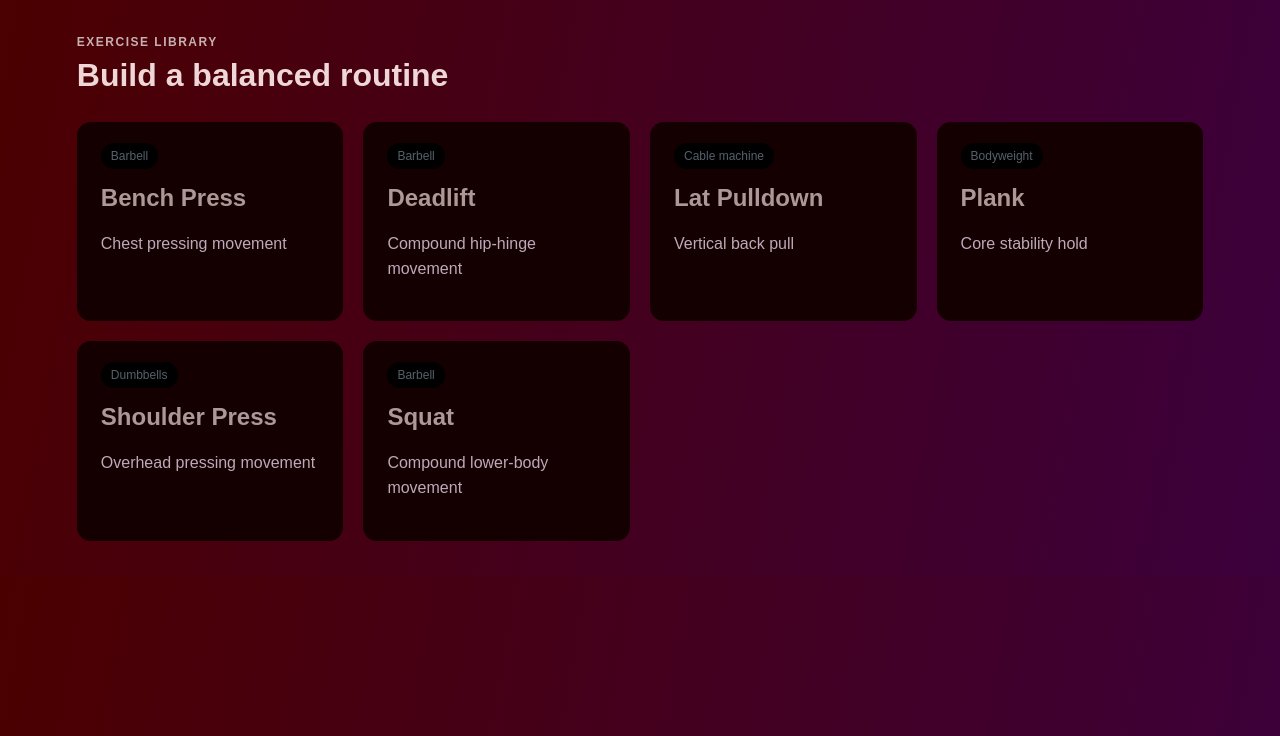
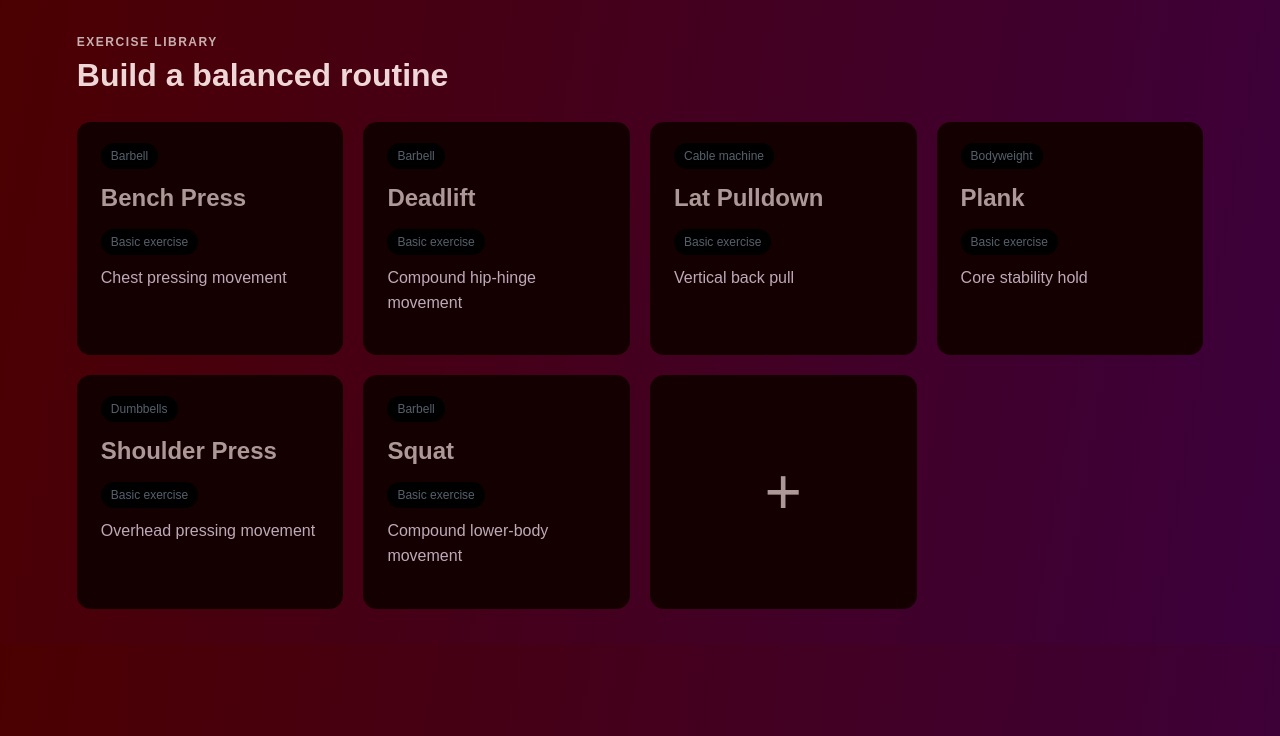
Before and after one commit to 25649-lgtm/Fitness-App, a Flask app: page /exercises in a window 1280 px wide. Shown: the part 64-800 px from the top of the page. Run offline with Flask 3, Linux system fonts and the light colour scheme; the visitor is signed in with stand-in values (Sample User, id 1); data comes from the database, SQL or seed files in the repository.

Commit message:
user can add more exercise

```diff
--- a/app.py
+++ b/app.py
@@ -257,6 +257,15 @@ def init_db():
                 FOREIGN KEY (exercise_id) REFERENCES Exercise(exercise_id)
             )
             """)
+        # 无创建者的旧动作继续作为公共基础动作，新动作关联创建账户。
+        exercise_columns = {
+            row[1] for row in conn.execute("PRAGMA table_info(Exercise)")
+        }
+        if "user_id" not in exercise_columns:
+            conn.execute(
+                "ALTER TABLE Exercise ADD COLUMN user_id INTEGER "
+                "REFERENCES User(user_id)"
+            )
         # 记录来源计划动作；旧记录保留为空，删除计划时保留训练历史。
         note_columns = {
             row[1] for row in conn.execute("PRAGMA table_info(WorkNotes)")
@@ -345,6 +354,8 @@ def register():
         # 创建账户前检查表单内容
         if not user_name or not email or not password:
             error = "Please fill in all fields."
+        elif len(password) < 8:
+            error = "Password must contain at least 8 characters."
         elif password != confirm_password:
             error = "Passwords do not match."
         else:
@@ -465,8 +476,7 @@ def homepage():
     """
     workouts = query_db(
         workout_sql,
-        (today.strftime("%Y%m%d"), user_id, weekday,
-         today.strftime("%Y%m%d")),
+        (today.strftime("%Y%m%d"), user_id, weekday, today.strftime("%Y%m%d")),
     )
 
     # 一次查询本周可能生效的安排，空训练日也保留，避免误当成休息日。
@@ -626,22 +636,66 @@ def training(id):
     ), (400 if error else 200)
 
 
+def available_exercises():
+    """统一列出公共动作和当前用户的自定义动作，供所有选择表单使用。"""
+    return query_db(
+        "SELECT exercise_id, exercise_name, description, equipment, user_id "
+        "FROM Exercise WHERE user_id IS NULL OR user_id = ? "
+        "ORDER BY exercise_name",
+        (session.get("user_id"),),
+    )
+
+
+def available_exercise(exercise_id):
+    """服务端验证动作权限，防止伪造表单引用其他账户的私人动作。"""
+    return query_db(
+        "SELECT exercise_id FROM Exercise WHERE exercise_id = ? "
+        "AND (user_id IS NULL OR user_id = ?)",
+        (exercise_id, session.get("user_id")),
+        one=True,
+    )
+
+
 @app.route("/exercises")
 def exercises():
-    # Show all exercises
-    sql = """
-        SELECT
-            exercise_id,
-            exercise_name,
-            description,
-            equipment
-        FROM Exercise
-        ORDER BY exercise_name;
-    """
+    """动作库只展示可用动作与新增入口。"""
+    return render_template("exercises.html", exercises=available_exercises())
 
-    results = query_db(sql)
 
-    return render_template("exercises.html", exercises=results)
+@app.route("/exercises/new", methods=["GET", "POST"])
+def create_exercise():
+    """独立页面创建私人动作，保存成功后返回动作库。"""
+    if "user_id" not in session:
+        return redirect(url_for("login"))
+    error = None
+    if request.method == "POST":
+        name = request.form.get("exercise_name", "").strip()
+        equipment = request.form.get("equipment", "").strip()
+        description = request.form.get("description", "").strip()
+        if not name or len(name) > 120:
+            error = "Enter an exercise name between 1 and 120 characters."
+        elif len(equipment) > 120 or len(description) > 2000:
+            error = "Keep equipment within 120 and description within 2000 characters."
+        elif any(
+            row["exercise_name"].casefold() == name.casefold()
+            for row in available_exercises()
+        ):
+            error = "An exercise with this name is already available."
+        else:
+            # 参数化写入并绑定登录账户，创建成功后刷新动作列表。
+            db = get_db()
+            with db:
+                db.execute(
+                    "INSERT INTO Exercise "
+                    "(exercise_name, description, equipment, user_id) "
+                    "VALUES (?, ?, ?, ?)",
+                    (name, description, equipment, session["user_id"]),
+                )
+            flash("Exercise created.", "success")
+            return redirect(url_for("exercises"))
+    return render_template(
+        "create exercise.html", error=error
+    ), (400 if error else 200)
 
 
 def validate_note_form():
@@ -650,11 +704,7 @@ def validate_note_form():
     date_text = request.form.get("date", "").strip()
     weight_text = request.form.get("weight", "").strip()
     note_text = request.form.get("notes", "").strip()
-    exercise = query_db(
-        "SELECT exercise_id FROM Exercise WHERE exercise_id = ?",
-        (exercise_id,),
-        one=True,
-    )
+    exercise = available_exercise(exercise_id)
     if exercise is None:
         return None, "Select a valid exercise."
     try:
@@ -725,10 +775,8 @@ def edit_note(note_id):
             # 保存成功后提供明确反馈。
             flash("Workout record updated.", "success")
             return redirect(url_for("notes"))
-    exercises = query_db(
-        "SELECT exercise_id, exercise_name FROM"
-        " Exercise ORDER BY exercise_name"
-    )
+    # 编辑记录时也只提供公共动作和当前账户的私人动作。
+    exercises = available_exercises()
     return render_template(
         # 训练与编辑记录共用结果页面，未传 training 时显示编辑模式。
         "training.html",
@@ -808,11 +856,7 @@ def notes():
     conditions = ["WorkNotes.user_id = ?"]
     arguments = [session["user_id"]]
     if filters["exercise_id"]:
-        selected = query_db(
-            "SELECT exercise_id FROM Exercise WHERE exercise_id = ?",
-            (filters["exercise_id"],),
-            one=True,
-        )
+        selected = available_exercise(filters["exercise_id"])
         if selected is None:
             filter_error = "Select a valid exercise filter."
         else:
@@ -850,13 +894,7 @@ def notes():
         " '') DESC, WorkNotes.notes_id DESC"
     )
     results = [] if filter_error else query_db(sql, tuple(arguments))
-    exercise_options = query_db("""
-        SELECT
-            exercise_id,
-            exercise_name
-        FROM Exercise
-        ORDER BY exercise_name;
-        """)
+    exercise_options = available_exercises()
 
     return render_template(
         "work note.html",
@@ -1167,11 +1205,7 @@ def add_plan_exercises(plan_id):
             (day_id, plan_id),
             one=True,
         )
-        exercise = query_db(
-            "SELECT exercise_id FROM Exercise WHERE exercise_id = ?",
-            (exercise_id,),
-            one=True,
-        )
+        exercise = available_exercise(exercise_id)
         if day is None or exercise is None:
             error = "Select a valid training day and exercise."
         elif sets is None or reps is None:
@@ -1193,11 +1227,7 @@ def add_plan_exercises(plan_id):
         "HERE plan_id = ? ORDER BY day_id",
         (plan_id,),
     )
-    exercises = query_db(
-        "SELECT exercise_id, exercise_name, equ"
-        "ipment FROM Exercise ORDER BY exercise"
-        "_name"
-    )
+    exercises = available_exercises()
     plan_exercises = query_db(
         "SELECT we.workout_exercise_id, we.day_"
         "id, d.day_name, e.exercise_name, "
--- a/static/CSS/style.css
+++ b/static/CSS/style.css
@@ -1070,5 +1097,19 @@ body {
 .weekly-plan > .card-header, .weekly-plan > p,
 .recent-activity > .card-header { flex-shrink: 0; }
 .dashboard-scroll-content { overflow-wrap: anywhere; }
+/* 加号入口与动作卡片共享网格尺寸，提供鼠标及键盘聚焦反馈。 */
+.add-exercise-card {
+    display: flex;
+    align-items: center;
+    justify-content: center;
+    min-height: 180px;
+    color: inherit;
+    text-decoration: none;
+}
+.add-exercise-card span { font-size: 64px; line-height: 1; }
+.add-exercise-card:hover, .add-exercise-card:focus-visible {
+    background: #b99e9e;
+    color: #000;
+}
 /* 成功记录的今日动作显示完成标记，避免与开始训练按钮混淆。 */
 .workout-completed { color: #a9dfb6; font-weight: 700; margin-top: 16px; }
--- a/templates/exercises.html
+++ b/templates/exercises.html
@@ -44,6 +44,8 @@
                     </span>
 
                     <h2>{{ exercise["exercise_name"] }}</h2>
+                    {# 标明动作来源，帮助用户区分公共基础动作和自己的动作。 #}
+                    <span class="card-label">{{ 'Your exercise' if exercise['user_id'] else 'Basic exercise' }}</span>
 
                     <p>
                         {{ exercise["description"] or "Ready to add to your plan." }}
@@ -52,6 +54,12 @@
                 </article>
 
             {% endfor %}
+            {# 新增入口使用同一网格卡片尺寸，点击后打开独立表单。 #}
+            {% if session.get('user_id') %}
+            <a class="dashboard-card add-exercise-card" href="{{ url_for('create_exercise') }}" aria-label="Add exercise">
+                <span aria-hidden="true">+</span>
+            </a>
+            {% endif %}
 
         </section>
 
--- a/templates/sign up.html
+++ b/templates/sign up.html
@@ -40,12 +40,13 @@
 
                 <div class="form-group">
                     <label for="password">Password</label>
-                    <input type="password" id="password" name="password" placeholder="Enter your password" required>
+                    <input type="password" id="password" name="password" minlength="8" aria-describedby="password-help" placeholder="At least 8 characters" required>
+                    <p id="password-help" class="form-help">Use at least 8 characters.</p>
                 </div>
 
                 <div class="form-group">
                     <label for="confirm_password">Confirm Password</label>
-                    <input type="password" id="confirm_password" name="confirm_password" placeholder="Confirm your password" required>
+                    <input type="password" id="confirm_password" name="confirm_password" minlength="8" placeholder="Confirm your password" required>
                 </div>
 
                 <button type="submit" class="login-submit">Sign Up</button>
```
Also changed, not shown: other parts of static/CSS/style.css (+30 -3 lines), templates/create exercise.html (added, +19 -0 lines), tests/test_app.py (+65 -0 lines).
